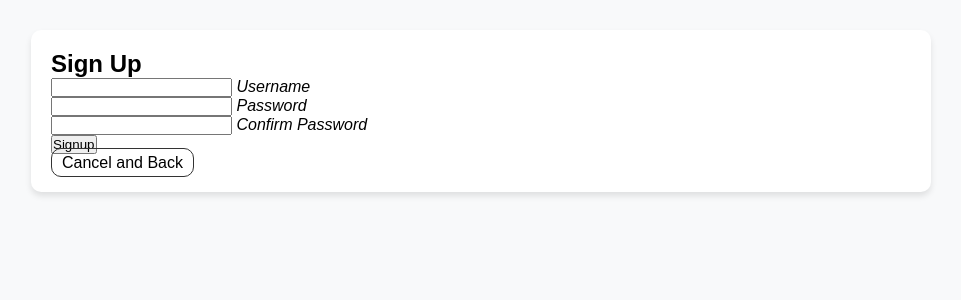
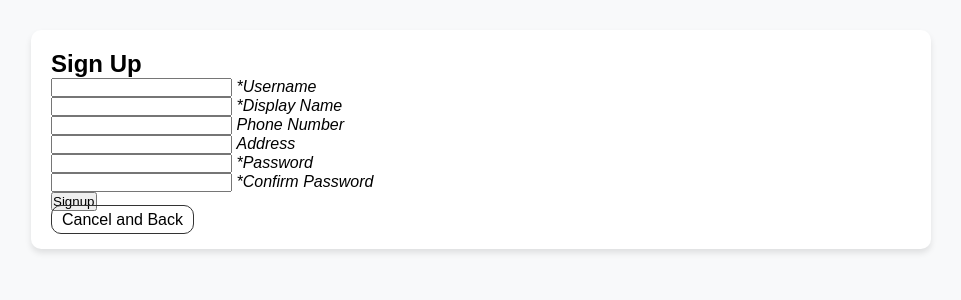
Before and after one commit to onenok/lab7, a PHP site: page /signup.php in a window 1280 px wide. Shown: the top 300 px of the page, without its empty margins (159-1120 px from the left). Run offline with PHP 8.4, Linux system fonts and the light colour scheme.

Commit message:
feat: 增加註冊表單的顯示名稱、電話號碼和地址欄位 which is what I want to do at first

```diff
--- a/signup.php
+++ b/signup.php
@@ -42,16 +42,27 @@ $display_msg = $messages[$msg_key] ?? '';
 
           <div class="form">
             <div class="inputBox">
-              <input type="text" name="uname" required> <i>Username</i>
+              <input type="text" name="uname" required> <i>*Username</i>
+            </div>
+            <div class="inputBox">
+              <input type="text" name="display_name" required> <i>*Display Name</i>
             </div>
 
             <div class="inputBox">
-              <input type="password" name="pwd" required> <i>Password</i>
+              <input type="tel" name="tel"> <i>Phone Number</i>
+            </div>
+
+            <div class="inputBox">
+              <input type="text" name="addr"> <i>Address</i>
+            </div>
+
+            <div class="inputBox">
+              <input type="password" name="pwd" required> <i>*Password</i>
             </div>
 
             <!-- Confirm Password field -->
             <div class="inputBox">
-              <input type="password" name="confirm_pwd" required> <i>Confirm Password</i>
+              <input type="password" name="confirm_pwd" required> <i>*Confirm Password</i>
             </div>
 
             <div class="inputBox">
```
Also changed, not shown: insert.php (+5 -2 lines).
